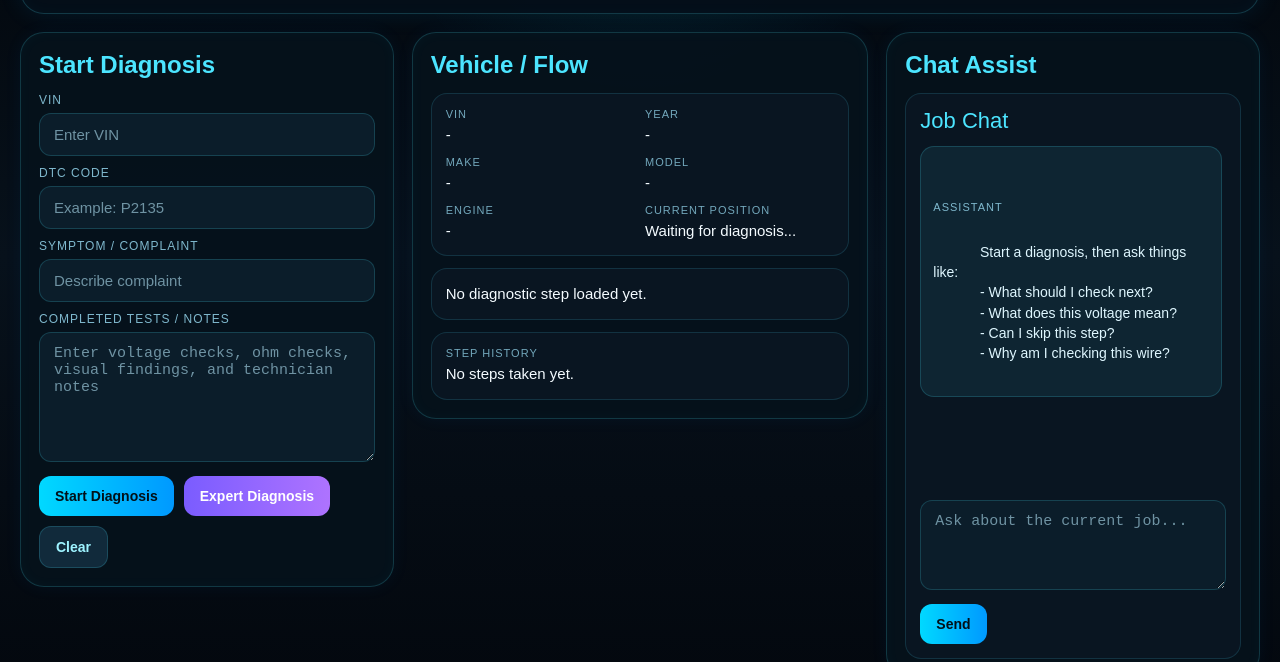
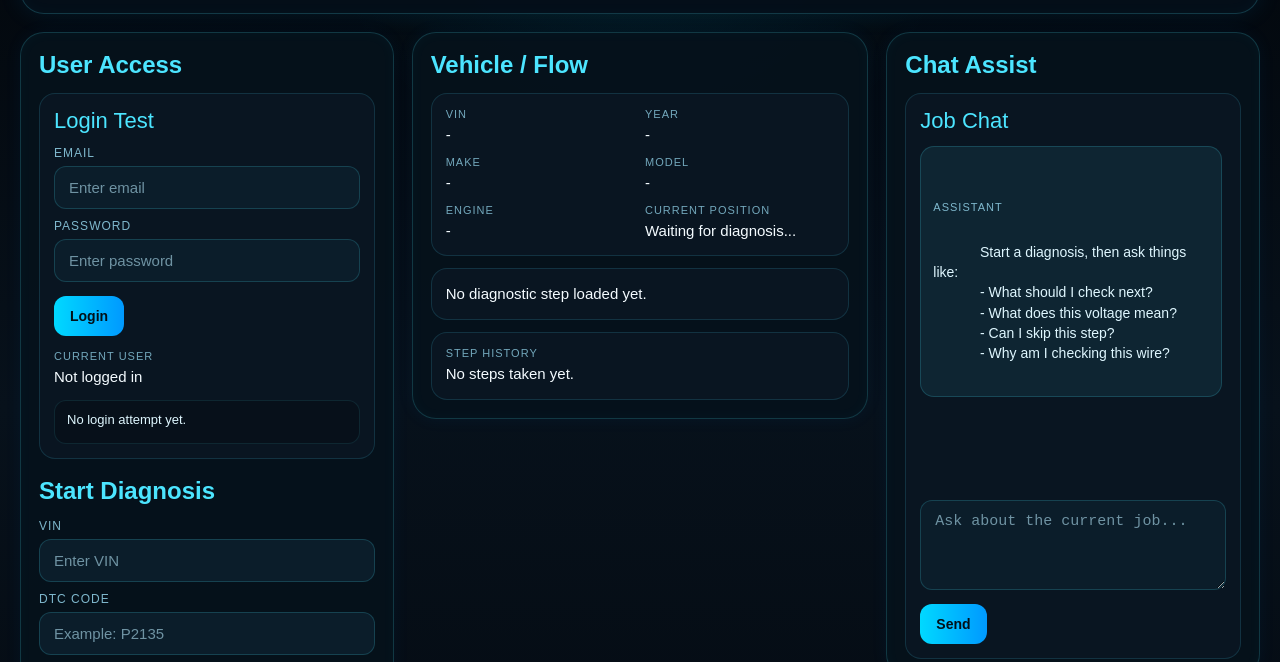
Before and after one commit to alliekatautomations/alliekat-app, a plain HTML site: page frontend/index.html in a window 1280 px wide. Shown: the part 132-794 px from the top of the page. Drawn offline with Linux system fonts and the light colour scheme.

Commit message:
Update index.html

```diff
--- a/frontend/index.html
+++ b/frontend/index.html
@@ -217,7 +217,8 @@
     .summary-card,
     .final-card,
     .learning-card,
-    .chat-card {
+    .chat-card,
+    .auth-card {
       border: 1px solid rgba(76, 229, 255, 0.14);
       border-radius: 16px;
       padding: 14px;
@@ -250,7 +251,8 @@
 
     .step-title,
     .learning-title,
-    .chat-title {
+    .chat-title,
+    .auth-title {
       margin: 0 0 12px;
       color: #4ce5ff;
       font-size: 22px;
@@ -379,6 +381,19 @@
       min-height: 90px;
     }
 
+    .auth-result {
+      margin-top: 12px;
+      padding: 10px 12px;
+      border-radius: 12px;
+      background: rgba(0, 0, 0, 0.20);
+      border: 1px solid rgba(76, 229, 255, 0.10);
+      color: #dff7ff;
+      min-height: 44px;
+      white-space: pre-wrap;
+      line-height: 1.45;
+      font-size: 13px;
+    }
+
     .footer {
       text-align: center;
       margin-top: 18px;
@@ -433,7 +448,34 @@
 
     <div class="layout">
       <div class="panel">
-        <h2>Start Diagnosis</h2>
+        <h2>User Access</h2>
+
+        <div class="auth-card">
+          <div class="auth-title">Login Test</div>
+
+          <div class="field-group">
+            <label for="loginEmail">Email</label>
+            <input id="loginEmail" placeholder="Enter email" />
+          </div>
+
+          <div class="field-group">
+            <label for="loginPassword">Password</label>
+            <input id="loginPassword" type="password" placeholder="Enter password" />
+          </div>
+
+          <div class="button-row">
+            <button class="primary" onclick="loginUser()">Login</button>
+          </div>
+
+          <div class="field-group" style="margin-top: 14px;">
+            <div class="field-label">Current User</div>
+            <div class="field-value" id="currentUserBox">Not logged in</div>
+          </div>
+
+          <div id="loginResult" class="auth-result">No login attempt yet.</div>
+        </div>
+
+        <h2 style="margin-top: 18px;">Start Diagnosis</h2>
 
         <div class="field-group">
           <label for="vin">VIN</label>
@@ -540,6 +582,8 @@
     let runToken = 0;
     let currentMode = "standard";
     let chatHistory = [];
+    let currentUser = null;
+    let currentSession = null;
 
     function setStatus(text) {
       document.getElementById("status").innerText = text;
@@ -553,6 +597,17 @@
       document.getElementById("vehicleModel").innerText = vehicleData.model || "-";
       document.getElementById("vehicleEngine").innerText = vehicleData.engine || "-";
       document.getElementById("currentPosition").innerText = currentPositionText || "Diagnosis loaded";
+    }
+
+    function renderCurrentUser() {
+      const box = document.getElementById("currentUserBox");
+
+      if (!currentUser) {
+        box.innerText = "Not logged in";
+        return;
+      }
+
+      box.innerText = `${currentUser.email || "Unknown email"}${currentUser.id ? " | " + currentUser.id : ""}`;
     }
 
     function renderHistory() {
@@ -762,6 +817,56 @@
       }).join("");
 
       box.scrollTop = box.scrollHeight;
+    }
+
+    async function loginUser() {
+      const email = (document.getElementById("loginEmail").value || "").trim();
+      const password = document.getElementById("loginPassword").value || "";
+      const resultBox = document.getElementById("loginResult");
+
+      if (!email || !password) {
+        resultBox.innerText = "Email and password required.";
+        setStatus("System Status: Login needs email and password");
+        return;
+      }
+
+      setStatus("System Status: Logging in...");
+
+      try {
+        const res = await fetch(`${backend}/login`, {
+          method: "POST",
+          headers: { "Content-Type": "application/json" },
+          body: JSON.stringify({ email, password })
+        });
+
+        const data = await res.json();
+
+        if (data.success) {
+          currentUser = data.user || null;
+          currentSession = data.session || null;
+          renderCurrentUser();
+          resultBox.innerText = JSON.stringify({
+            success: data.success,
+            email: data.user?.email || "",
+            user_id: data.user?.id || "",
+            access_token_found: !!data.session?.access_token
+          }, null, 2);
+          setStatus("System Status: Login successful");
+          return;
+        }
+
+        currentUser = null;
+        currentSession = null;
+        renderCurrentUser();
+        resultBox.innerText = JSON.stringify(data, null, 2);
+        setStatus("System Status: Login failed");
+      } catch (err) {
+        currentUser = null;
+        currentSession = null;
+        renderCurrentUser();
+        resultBox.innerText = `Login error: ${err.message}`;
+        setStatus("System Status: Login error");
+      }
     }
 
     async function startDiag(mode) {
@@ -1124,6 +1229,7 @@
       setStatus("System Status: Ready");
     }
 
+    renderCurrentUser();
     renderChat();
   </script>
 </body>
```
